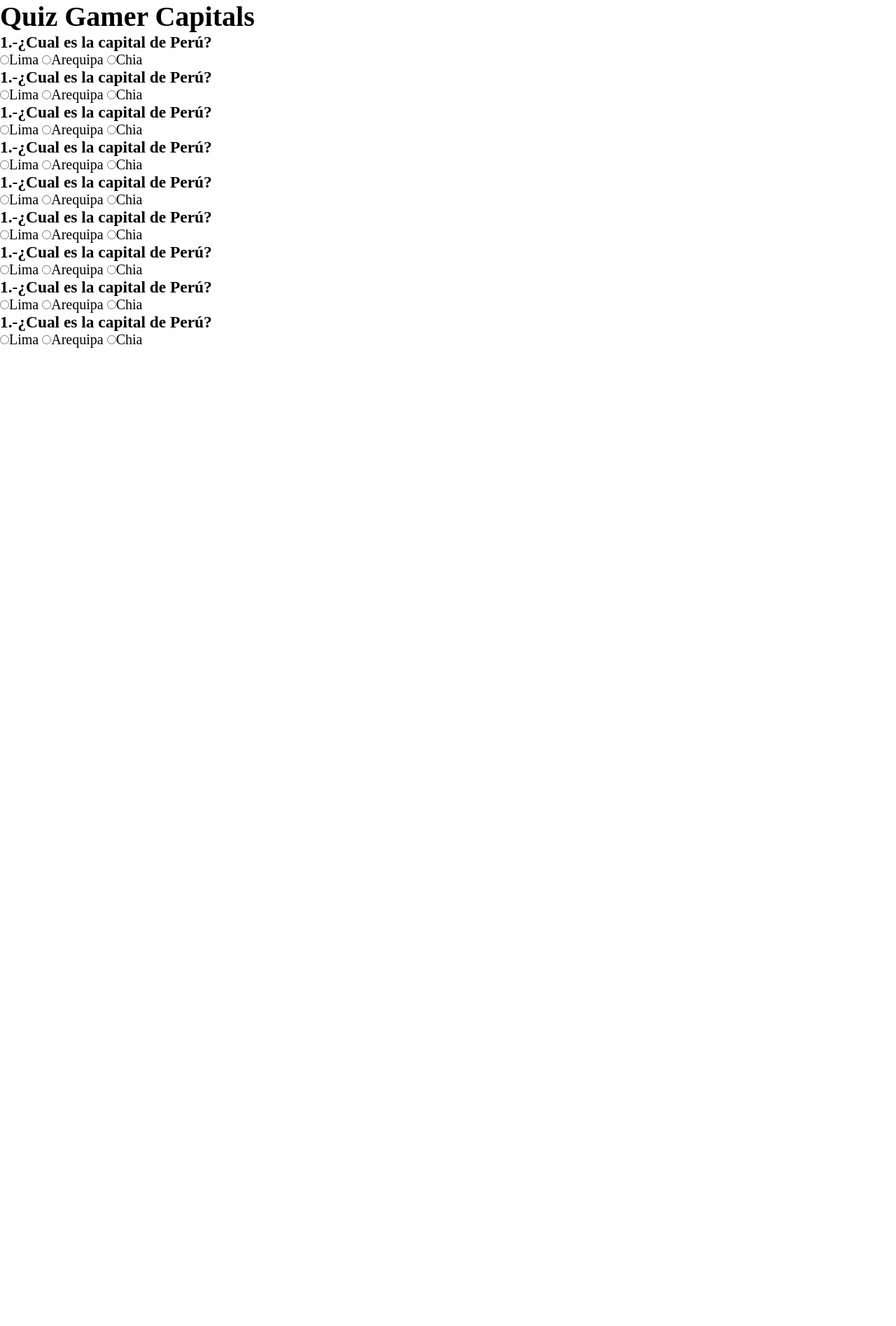
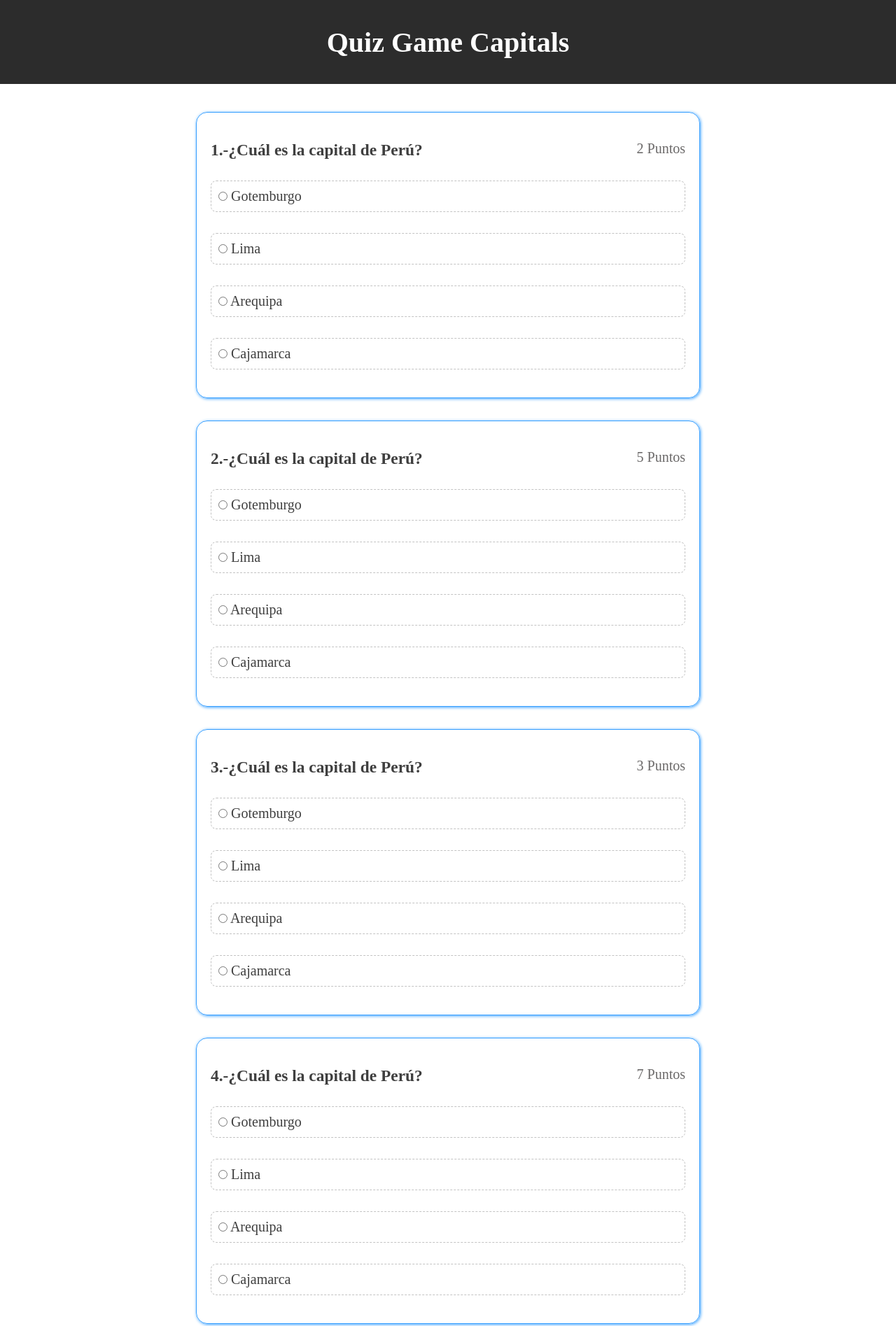
Before and after one commit to AkiraAlvarado/Game-Quiz, a plain HTML site: page index.html in a window 1280 px wide. Shown: the top 1895 px of the page at 70% size. Before the commit the page ends 800 px from the top, so only its background shows below. Drawn offline with Linux system fonts and the light colour scheme.

Commit message:
terminando la aplicación

```diff
--- a/index.html
+++ b/index.html
@@ -10,86 +10,97 @@
 
 <body>
    <header>
-      <h1>Quiz Gamer Capitals</h1>
+      <h1>Quiz Game Capitals</h1>
    </header>
-</body>
-   <div class="main-questions">
-      <section>
-         <h3>1.-¿Cual es la capital de Perú?</h3>
+
+   <form class="main-questions" id="quiz-form">
+      <section class="main-quiz">
+          <div class="main-quiz__question">
+            <h3>1.-¿Cuál es la capital de Perú?</h3>
+            <p>2 Puntos</p>
+          </div>
           <label>
-            <input type="radio" value="101">Lima
-            <input type="radio" value="101">Arequipa
-            <input type="radio" value="101">Chia
+              <input type="radio" puntos=2 value="1" name="p-1" required> Gotemburgo
+          </label>
+          <label>
+              <input type="radio" puntos=2 value="2" name="p-1"> Lima
+          </label>
+          <label>
+              <input type="radio" puntos=2 value="3" name="p-1"> Arequipa
+          </label>
+          <label>
+              <input type="radio" puntos=2  value="4" name="p-1"> Cajamarca
           </label>
       </section>
-      <section>
-         <h3>1.-¿Cual es la capital de Perú?</h3>
+      <section class="main-quiz">
+         <div class="main-quiz__question">
+            <h3>2.-¿Cuál es la capital de Perú?</h3>
+            <p>5 Puntos</p>
+          </div>          <label>
+              <input type="radio" puntos=5 value="1" name="p-2" required> Gotemburgo
+          </label>
           <label>
-            <input type="radio" value="101">Lima
-            <input type="radio" value="101">Arequipa
-            <input type="radio" value="101">Chia
+              <input type="radio" puntos=5  value="2" name="p-2"> Lima
+          </label>
+          <label>
+              <input type="radio" puntos=5  value="3" name="p-2"> Arequipa
+          </label>
+          <label>
+              <input type="radio" puntos=5  value="4" name="p-2"> Cajamarca
           </label>
       </section>
-      <section>
-         <h3>1.-¿Cual es la capital de Perú?</h3>
+      <section class="main-quiz">
+         <div class="main-quiz__question">
+            <h3>3.-¿Cuál es la capital de Perú?</h3>
+            <p>3 Puntos</p>
+          </div>          <label>
+              <input type="radio"  puntos=3 value="1" name="p-3" required> Gotemburgo
+          </label>
           <label>
-            <input type="radio" value="101">Lima
-            <input type="radio" value="101">Arequipa
-            <input type="radio" value="101">Chia
+              <input type="radio" puntos=3 value="2" name="p-3"> Lima
+          </label>
+          <label>
+              <input type="radio" puntos=3 value="3" name="p-3"> Arequipa
+          </label>
+          <label>
+              <input type="radio" puntos=3 value="4" name="p-3"> Cajamarca
           </label>
       </section>
-      <section>
-         <h3>1.-¿Cual es la capital de Perú?</h3>
+      <section class="main-quiz">
+         <div class="main-quiz__question">
+            <h3>4.-¿Cuál es la capital de Perú?</h3>
+            <p>7 Puntos</p>
+          </div>          <label>
+              <input type="radio" puntos=7 value="1" name="p-4" required> Gotemburgo
+          </label>
           <label>
-            <input type="radio" value="101">Lima
-            <input type="radio" value="101">Arequipa
-            <input type="radio" value="101">Chia
+              <input type="radio" puntos=7 value="2" name="p-4"> Lima
           </label>
-      </section>
-      <section>
-         <h3>1.-¿Cual es la capital de Perú?</h3>
           <label>
-            <input type="radio" value="101">Lima
-            <input type="radio" value="101">Arequipa
-            <input type="radio" value="101">Chia
+              <input type="radio" puntos=7 value="3" name="p-4"> Arequipa
           </label>
-      </section>
-      <section>
-         <h3>1.-¿Cual es la capital de Perú?</h3>
           <label>
-            <input type="radio" value="101">Lima
-            <input type="radio" value="101">Arequipa
-            <input type="radio" value="101">Chia
-         </label>
-      </section>
-      <section>
-         <h3>1.-¿Cual es la capital de Perú?</h3>
-         <label>
-            <input type="radio" value="101">Lima
-            <input type="radio" value="101">Arequipa
-            <input type="radio" value="101">Chia
-         </label>
-      </section>
-      <section>
-         <h3>1.-¿Cual es la capital de Perú?</h3>
-         <label>
-            <input type="radio" value="101">Lima
-            <input type="radio" value="101">Arequipa
-            <input type="radio" value="101">Chia
-         </label>
-      </section>
-      <section>
-         <h3>1.-¿Cual es la capital de Perú?</h3>
-         <label>
-            <input type="radio" value="101">Lima
-            <input type="radio" value="101">Arequipa
-            <input type="radio" value="101">Chia
+              <input type="radio" puntos=7 value="4" name="p-4"> Cajamarca
           </label>
       </section>
 
+      <input type="submit" id="submit" value="Enviar">
+  </form>
+  <div class="main-points">
+      <!-- <div class="main-results" id="results">
+         <div class="main-results__puntaje">
+         <div>Respuestas Correctas</div>
+         <div>Respuestas Incorrectas</div>
+         <div>Puntaje</div>
          </div>
-   <div class="main-results">
-
+         <div class="main-results__puntaje">
+            <div>Respuestas Correctas</div>
+            <div>Respuestas Incorrectas</div>
+            <div>Puntaje</div>
+         </div>
+      </div> -->
   </div>
 
+   <script src="script.js"></script>
+</body>
 </html>
--- /dev/null
+++ b/script.js
@@ -0,0 +1,82 @@
+// function submitQuiz(event) {
+//   event.preventDefault(); // Prevenir el envío del formulario
+
+//   // Definir las respuestas correctas
+//   const correctAnswers = {
+//     q1: '2',  // Lima
+//     q2: '2'   // Estocolmo
+//   };
+
+//   let score = 0;
+//   let totalQuestions = 0;
+
+//   Object.keys(correctAnswers).forEach(question => {
+//     totalQuestions++;
+//     const userAnswer = document.querySelector(`input[name="${question}"]:checked`);
+//     if (userAnswer && userAnswer.value === correctAnswers[question]) {
+//       score++;
+//     }
+//   });
+
+//   // Mostrar el resultado
+//   const resultsDiv = document.getElementById('results');
+//   resultsDiv.innerHTML = `Obtuviste ${score} de ${totalQuestions} respuestas correctas.`;
+// }
+
+// document.getElementById('quizForm').addEventListener('submit', submitQuiz);
+
+
+function submitQuiz(event) {
+  event.preventDefault(); // Prevenir el envío del formulario
+  let puntaje = 0
+
+  // Definir las respuestas correctas en un array
+  const correctAnswers = ['2', '2', '2', '2']; // Respuestas correctas para q1 y q2
+
+  // Inicializar array para guardar respuestas del usuario
+  const userAnswers = [];
+
+  // Obtener todas las preguntas (inputs de tipo radio)
+  const questions = document.querySelectorAll('input[type="radio"]:checked');
+
+  // Guardar las respuestas del usuario en el array
+  questions.forEach(question => {
+    userAnswers.push(question.value);
+  });
+
+  // Calcular el puntaje
+  let score = 0;
+  const totalQuestions = correctAnswers.length;
+
+  for (let i = 0; i < totalQuestions; i++) {
+    if (userAnswers[i] === correctAnswers[i]) {
+      score++;
+      questions[i].parentNode.style.background = "#E8FFE1"
+      let puntosActuales = parseInt(questions[i].getAttribute("puntos"), 10); // Obtener el valor actual del atributo y convertirlo a un número
+      puntaje += puntosActuales
+    } else {
+      questions[i].parentNode.style.background = "#FFD1D1"
+
+    }
+  }
+
+  // Mostrar el resultado
+  const resultsDiv = document.querySelector('.main-points')
+  resultsDiv.innerHTML = `<div class="main-results" id="results">
+         <div class="main-results__puntaje">
+         <div>Respuestas Correctas</div>
+         <div>Respuestas Incorrectas</div>
+         <div>Puntaje</div>
+         </div>
+         <div class="main-results__puntaje">
+            <div>${score}</div>
+            <div>${correctAnswers.length - score}</div>
+            <div>${puntaje}</div>
+         </div>
+      </div>`
+
+}
+
+document.getElementById('quiz-form').addEventListener('submit', submitQuiz);
+
+// A cada preguntar darle un puntaje digamos 4, 5 , 6 y asiganrle ese puntaje cuando le de corretto
--- a/scss/_base.scss
+++ b/scss/_base.scss
@@ -7,8 +7,8 @@ body{
    font-size: 1rem;
    @include from (xs){
       font-size: 1.25rem;
-
    }
+   color: #3F3F3F;
 }
 
 :root{
--- a/scss/styles.scss
+++ b/scss/styles.scss
@@ -1,2 +1,87 @@
 @import "mixin";
 @import "base";
+
+header{
+   height: 6em;
+   display: flex;
+   align-items: center;
+   justify-content: center;
+   background-color: #2c2c2c;
+   color: white;
+   margin-bottom: 2em;
+}
+.main-questions{
+   max-width: 1200px;
+   margin: 0 auto;
+}
+.main-quiz{
+   width: 85%;
+   @include from (s){
+      width: 60%;
+   }
+  display: flex;
+  flex-direction: column;
+  margin: 0 auto;
+  padding: 2em 1em;
+  border: 1.5px solid #39A0FF;
+  box-shadow: 1px 1px 4px #39A0FF;
+  border-radius: 16px;
+  margin-bottom: 2rem;
+  gap: 1.5em;
+  &__question{
+   display: flex;
+   justify-content: space-between;
+  }
+  p{
+   color: #6b6969;
+  }
+}
+label{
+   border: 1px dashed #C3C3C3;
+   border-radius: 8px;
+   padding: 0.5em;
+
+}
+#submit{
+   display: flex;
+   margin: 0 auto;
+   width: 85%;
+   @include from (s){
+      width: 60%;
+   }
+   background-color: #BEE0FF;
+   border-radius: 8px;
+   height: 3em;
+   color: #39A0FF;
+   border: none;
+   cursor: pointer;
+   font-size: 24px;
+
+}
+
+#submit:active{
+   background-color: #c6dcf1;
+
+}
+
+.main-points{
+   max-width: 1200px;
+   margin: 0 auto;
+   margin-top: 2em;
+}
+.main-results{
+   margin: 0 auto;
+   display: flex;
+   justify-content: space-between;
+   align-items: center;
+   width: 85%;
+   @include from (s){
+      width: 60%;
+   }
+   padding: 1.5em 1em;
+   border: 1.5px solid #39A0FF;
+   box-shadow: 2px 2px 4px #39A0FF;
+   border-radius: 8px;
+   font-size: 24px;
+   margin-bottom: 2em;
+}
```
Also changed, not shown: css/styles.css. Lines whose indentation alone changed are shown as unchanged.
